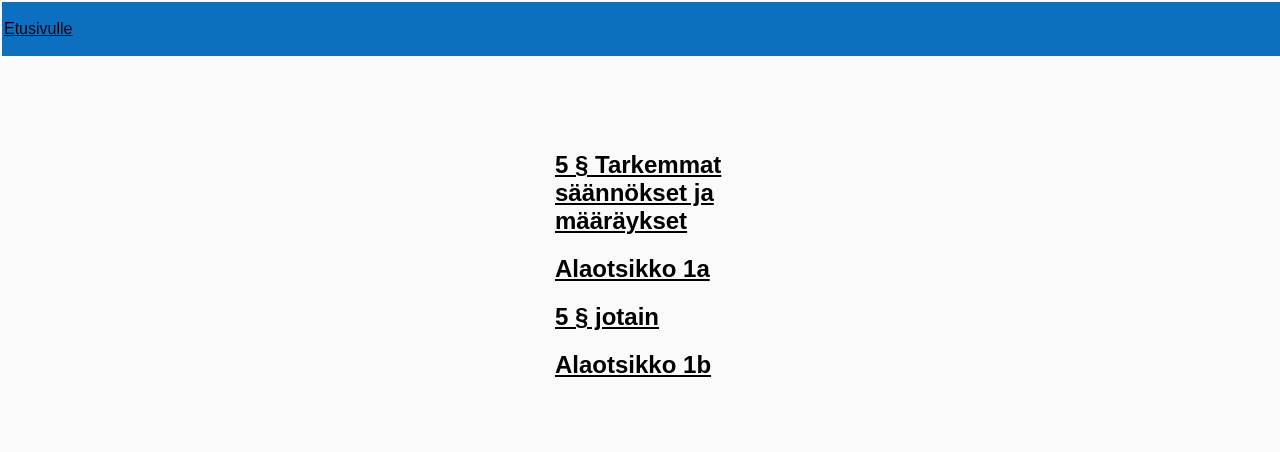
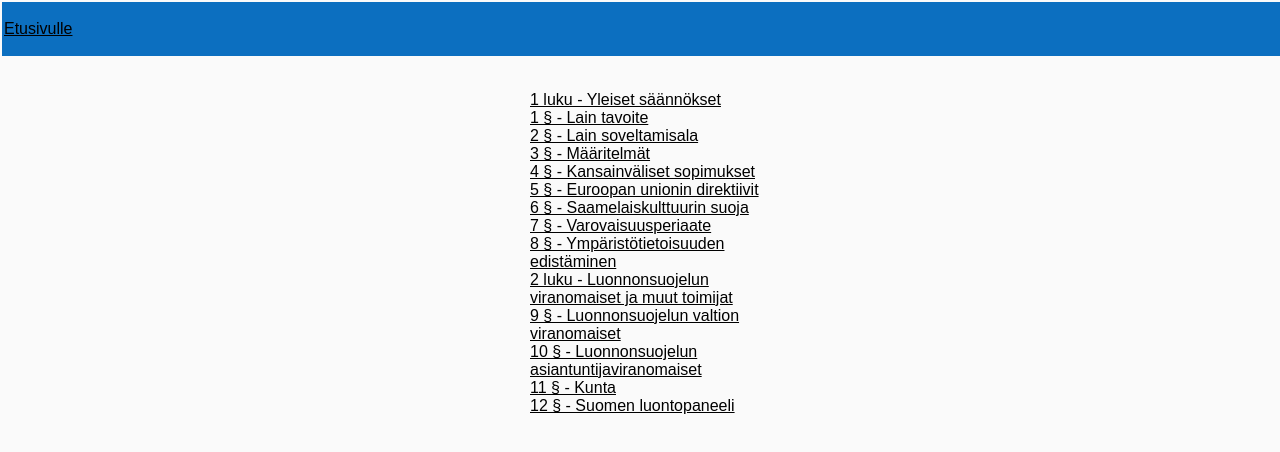
Before and after one commit to ohjelmistotuotantoprojekti/SEB-yhteensopiva_finlex-lukija, a React (Vite) app in the folder frontend/: page /lainsaadanto/1/1 in a window 1280 px wide. Shown: the top 452 px of the page. Built offline with nearby package versions, Linux system fonts and the light colour scheme; no server answers.

Commit message:
päivitetty toc

```diff
--- a/frontend/src/components/LawPage.tsx
+++ b/frontend/src/components/LawPage.tsx
@@ -3,6 +3,7 @@ import type {Lang } from "../types"
 import { useState } from 'react'
 import { useParams } from 'react-router-dom'
 import TableOfContent from './TableOfContent'
+
 
 
 const LawPage = ({language} :Lang) => {
@@ -11,7 +12,83 @@ const LawPage = ({language} :Lang) => {
   const docyear: string = useParams().year ?? ""
   const [law, setLaw] = useState<string>('')
 
-  const topStyle = {
+
+    const headings = [
+    {
+        "name": "1 luku - Yleiset säännökset",
+        "id": "chp_1__heading",
+        "content": [
+            {
+                "name": "1 § - Lain tavoite",
+                "id": "chp_1__sec_1__heading",
+                "content": []
+            },
+            {
+                "name": "2 § - Lain soveltamisala",
+                "id": "chp_1__sec_2__heading",
+                "content": []
+            },
+            {
+                "name": "3 § - Määritelmät",
+                "id": "chp_1__sec_3__heading",
+                "content": []
+            },
+            {
+                "name": "4 § - Kansainväliset sopimukset",
+                "id": "chp_1__sec_4__heading",
+                "content": []
+            },
+            {
+                "name": "5 § - Euroopan unionin direktiivit",
+                "id": "chp_1__sec_5__heading",
+                "content": []
+            },
+            {
+                "name": "6 § - Saamelaiskulttuurin suoja",
+                "id": "chp_1__sec_6__heading",
+                "content": []
+            },
+            {
+                "name": "7 § - Varovaisuusperiaate",
+                "id": "chp_1__sec_7__heading",
+                "content": []
+            },
+            {
+                "name": "8 § - Ympäristötietoisuuden edistäminen",
+                "id": "chp_1__sec_8__heading",
+                "content": []
+            }
+        ]
+    },
+    {
+        "name": "2 luku - Luonnonsuojelun viranomaiset ja muut toimijat",
+        "id": "chp_2__heading",
+        "content": [
+            {
+                "name": "9 § - Luonnonsuojelun valtion viranomaiset",
+                "id": "chp_2__sec_9__heading",
+                "content": []
+            },
+            {
+                "name": "10 § - Luonnonsuojelun asiantuntijaviranomaiset",
+                "id": "chp_2__sec_10__heading",
+                "content": []
+            },
+            {
+                "name": "11 § - Kunta",
+                "id": "chp_2__sec_11__heading",
+                "content": []
+            },
+            {
+                "name": "12 § - Suomen luontopaneeli",
+                "id": "chp_2__sec_12__heading",
+                "content": []
+            }
+        ]
+    }
+]
+
+  const topStyle: React.CSSProperties = {
     display: 'flex',
     justifyContent: 'flex-start',
     alignContent: 'center',
@@ -22,7 +99,7 @@ const LawPage = ({language} :Lang) => {
     margin: '2px',
   }
 
-  const contentStyle = {
+  const contentStyle: React.CSSProperties = {
     display: 'flex',
     justifyContent: 'center',
     width: '100%',
@@ -30,14 +107,14 @@ const LawPage = ({language} :Lang) => {
     margin: '10px',
   }
 
-   const contentBlockStyle = {
+   const contentBlockStyle: React.CSSProperties = {
     display: 'flex',
     justifyContent: 'center',
     width: '100%',
-    padding: '50px',
+    padding: '10px',
     margin: '10px',
   }
-   const tocStyle = {
+   const tocStyle: React.CSSProperties = {
     display: 'flex',
     justifyContent: 'center',
     width: '100%',
@@ -92,9 +169,7 @@ const LawPage = ({language} :Lang) => {
   }
 
   getHtml(`/api/statute/id/${docyear}/${docnumber}/${language}`)
-  /*const toc = [{'Ylätason otskko':['Alaotsikko 1', 'alaotsikko 2']},
-  {'Ylätason otskko 2':['Alaotsikko 1', 'alaotsikko 2']}
-]*/
+
 
   return (
     <>
@@ -106,7 +181,7 @@ const LawPage = ({language} :Lang) => {
     <div id="contentDiv" style={contentStyle}>
 
     <div id="contentBlock" style={contentBlockStyle}>
-      <div id="leftMargin" style={tocStyle}><TableOfContent /></div>
+      <div id="leftMargin" style={tocStyle}><TableOfContent headings={headings} /></div>
       <div dangerouslySetInnerHTML={{ __html: law}}>
       </div>
     </div>
--- a/frontend/src/components/TableOfContent.tsx
+++ b/frontend/src/components/TableOfContent.tsx
@@ -1,34 +1,15 @@
+
+import type {Headings } from "../types"
 
 
-const TableOfContent = () => {
+const TableOfContent = ({headings}: {headings: Headings[]}) => {
 
-    const data = [
-        {
-        id: 15,
-        name: '5 § Tarkemmat säännökset ja määräykset',
-        content:  [{
-            id: 11,
-            name: 'Alaotsikko 1a',
-            content: []
-        }]
-        },
-        {
-        id: 35,
-        name: '5 § jotain',
-        content:  [{
-            id: 11,
-            name: 'Alaotsikko 1b',
-            content: []
-        }]
-        },
-
-
-    ]
+    const data = headings
 
     const tocStyle: React.CSSProperties = {
         display: 'flow',
         position: 'fixed',
-        width: '200px',
+        width: '250px',
         top: '0pn',
         left: '0pn',
         border: '0px solid red',
@@ -40,11 +21,11 @@ const TableOfContent = () => {
     {data.map((section) => {
 
 
-            return (<><h2 id={section.name}><a href={`#${encodeURIComponent(section.id)}`}>{section.name}</a></h2>
+            return (<><div id={section.name}><a href={`#${section.id}`}>{section.name}</a></div>
 
 
             {section.content.map((item) => {
-            return (<h2 id={item.name}><a href={`#${encodeURIComponent(item.id)}`}>{item.name}</a></h2>)
+            return (<div id={item.name}><a href={`#${item.id}`}>{item.name}</a></div>)
             })}
         </>
         )
```
Also changed, not shown: frontend/src/types.ts (+10 -0 lines).
